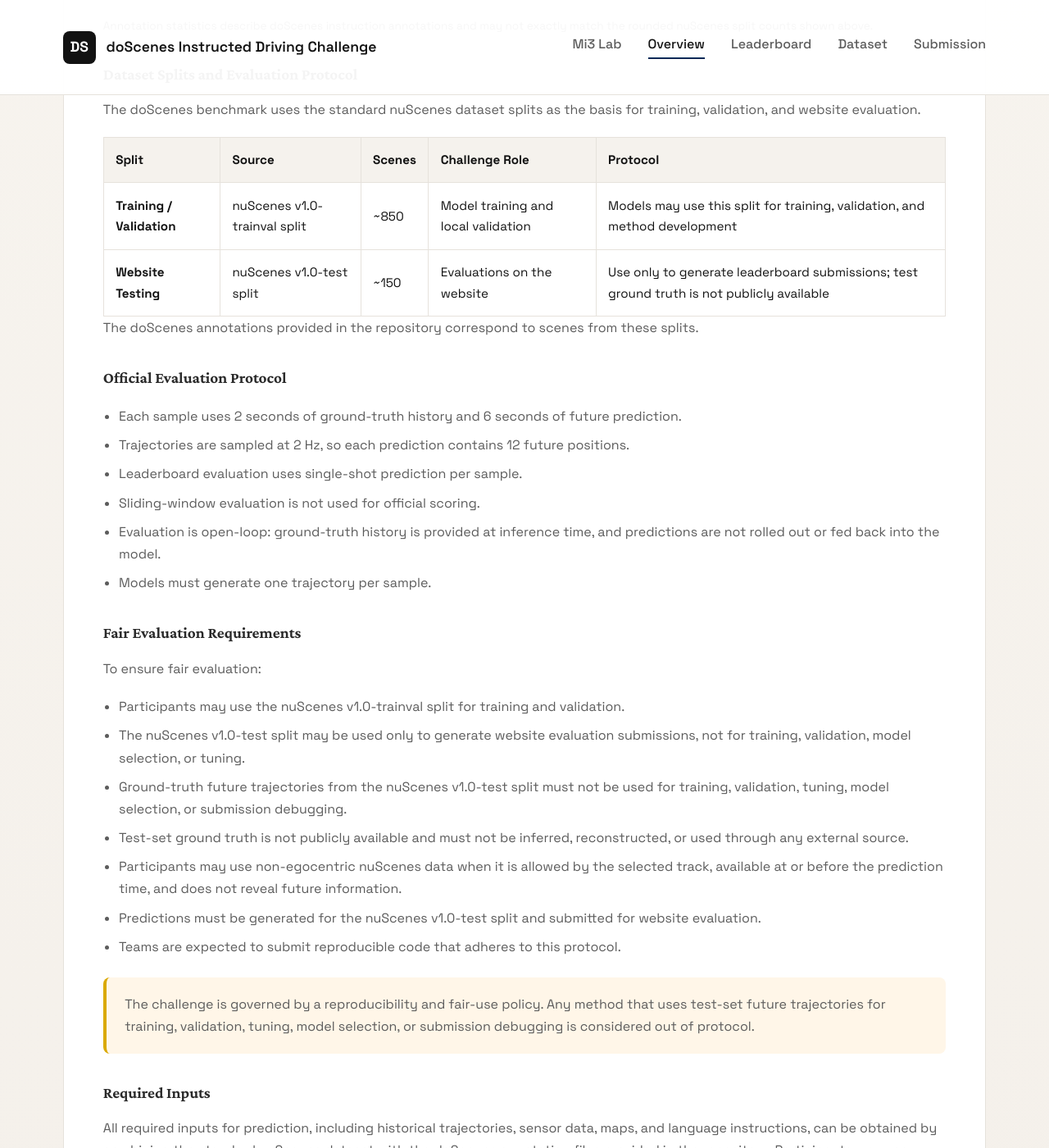
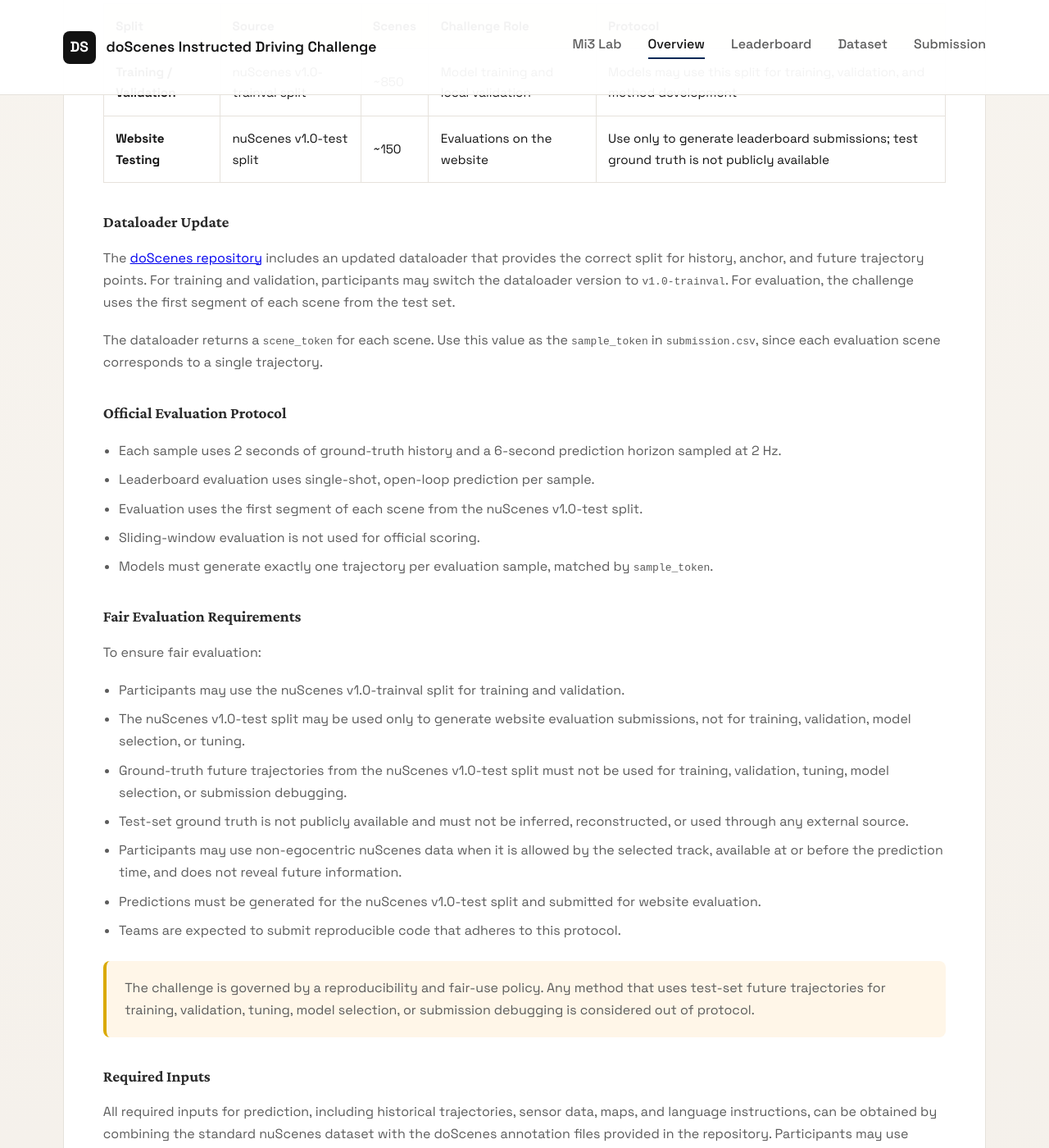
Before and after one commit to Mi3-Lab/mi3-lab.github.io, a Jekyll site: the page doScenes_challenge.html, which Jekyll copies as it is, in a window 1280 px wide and 1400 px high, scrolled down 6076 px. Shown: the whole window at 82% size. Built offline with Jekyll 4.4.1, drawn with Linux system fonts in a browser that asks for light colours; some of the changed text lies outside the part shown.

Commit message:
Update doScenes challenge submission details

```diff
--- a/doScenes_challenge.html
+++ b/doScenes_challenge.html
@@ -805,13 +805,6 @@
                         <li><strong>Quantify the instruction benefit:</strong> Measure the gap between history-only and instruction-conditioned prediction, providing motivation for human-in-the-loop autonomy systems.</li>
                         <li><strong>Build community:</strong> Foster collaboration between the computer vision, NLP, and autonomous driving research communities.</li>
                     </ol>
-                    <p>We hypothesize that instruction-conditioned models will show significant improvements over history-only baselines, particularly for:</p>
-                    <ul>
-                        <li>Ambiguous scenarios where multiple future trajectories are plausible</li>
-                        <li>Complex maneuvers requiring multi-step planning</li>
-                        <li>Rare or unusual driving situations</li>
-                    </ul>
-
                     <h2 id="leaderboard">Leaderboard</h2>
                     <p>Test-set leaderboard for instruction-conditioned trajectory prediction. Baselines are listed first.</p>
 
@@ -880,9 +873,8 @@
                     </ul>
                     <p>
                         The diversity of annotators ensures that models must handle natural variation in instruction phrasing, rather
-                        than memorizing specific templates. If multiple instructions are available for a scene, each instruction
-                        annotation is treated as a separate evaluation sample; participants submit one prediction for each
-                        instruction sample.
+                        than memorizing specific templates. For leaderboard evaluation, each test scene corresponds to one
+                        trajectory prediction from the first scene segment, matched using the scene's <code>scene_token</code>.
                     </p>
 
                     <h3>Dataset Statistics</h3>
@@ -1022,17 +1014,26 @@
                         </tbody>
                     </table>
 
+                    <h3>Dataloader Update</h3>
                     <p>
-                        The doScenes annotations provided in the repository correspond to scenes from these splits.
+                        The <a href="https://github.com/rossgreer/doScenes" target="_blank" rel="noopener">doScenes repository</a>
+                        includes an updated dataloader that provides the correct split for history, anchor, and future
+                        trajectory points. For training and validation, participants may switch the dataloader version to
+                        <code>v1.0-trainval</code>. For evaluation, the challenge uses the first segment of each scene from
+                        the test set.
+                    </p>
+                    <p>
+                        The dataloader returns a <code>scene_token</code> for each scene. Use this value as the
+                        <code>sample_token</code> in <code>submission.csv</code>, since each evaluation scene corresponds
+                        to a single trajectory.
                     </p>
                     <h3>Official Evaluation Protocol</h3>
                     <ul>
-                        <li>Each sample uses 2 seconds of ground-truth history and 6 seconds of future prediction.</li>
-                        <li>Trajectories are sampled at 2 Hz, so each prediction contains 12 future positions.</li>
-                        <li>Leaderboard evaluation uses single-shot prediction per sample.</li>
+                        <li>Each sample uses 2 seconds of ground-truth history and a 6-second prediction horizon sampled at 2 Hz.</li>
+                        <li>Leaderboard evaluation uses single-shot, open-loop prediction per sample.</li>
+                        <li>Evaluation uses the first segment of each scene from the nuScenes v1.0-test split.</li>
                         <li>Sliding-window evaluation is not used for official scoring.</li>
-                        <li>Evaluation is open-loop: ground-truth history is provided at inference time, and predictions are not rolled out or fed back into the model.</li>
-                        <li>Models must generate one trajectory per sample.</li>
+                        <li>Models must generate exactly one trajectory per evaluation sample, matched by <code>sample_token</code>.</li>
                     </ul>
 
                     <h3>Fair Evaluation Requirements</h3>
@@ -1061,11 +1062,6 @@
                         allowed by the selected track, provided the inputs are available at or before the prediction time and
                         do not leak future information.
                     </p>
-                    <p>
-                        Regardless of input representation, submission coordinates must be ego-centric coordinates in meters,
-                        expressed in the sample-time ego frame. The x-axis points forward from the ego vehicle and the y-axis
-                        points left. All submitted trajectories must follow this same coordinate convention.
-                    </p>
 
                     <h2 id="submission">Submission Instructions</h2>
 
@@ -1073,8 +1069,29 @@
                     <div class="hero-buttons" style="margin-top: 1.5rem;">
                         <a href="https://forms.gle/GsewyaxnjectySYV7" class="btn-primary" target="_blank" rel="noopener">Submit Here</a>
                     </div>
+                    <h3>Submission CSV Format</h3>
+                    <p>
+                        Prediction files must be named <code>submission.csv</code>. Each evaluation sample must have exactly
+                        one corresponding prediction row, and predictions are matched using <code>sample_token</code>.
+                    </p>
+                    <p>
+                        The required CSV header is:
+                    </p>
+                    <pre><code>sample_token,x1,y1,x2,y2,...,x12,y12</code></pre>
+                    <p>
+                        The <code>sample_token</code> uniquely identifies each evaluation instance. When using the updated
+                        doScenes dataloader, use the returned <code>scene_token</code> as the <code>sample_token</code>,
+                        since each evaluation scene corresponds to a single trajectory.
+                    </p>
+                    <p>
+                        Coordinates <code>(x_t, y_t)</code> represent the predicted 2D ego-vehicle position at each future
+                        timestep. The prediction horizon is 6 seconds at 2 Hz, for 12 total timesteps. All coordinates must be
+                        expressed in meters in the ego vehicle coordinate frame at prediction time <code>t = 0</code>, where
+                        the x-axis points forward and the y-axis points left.
+                    </p>
                     <h3>Submission Checklist</h3>
                     <ul>
+                        <li><code>submission.csv</code> with one row per evaluation sample and columns <code>sample_token,x1,y1,x2,y2,...,x12,y12</code>.</li>
                         <li>ADE for the instruction-conditioned model, ADE for the baseline, and &Delta;ADE.</li>
                         <li>Public code repository link</li>
                         <li>Paper PDF link</li>
@@ -1137,10 +1154,8 @@
                         <details>
                             <summary>What is the official leaderboard evaluation protocol?</summary>
                             <p>
-                                Leaderboard evaluation uses single-shot, open-loop prediction. Each sample provides 2 seconds
-                                of ground-truth history, and models submit one 6-second future trajectory with 12 positions
-                                sampled at 2 Hz. Sliding-window evaluation and rollout-based closed-loop evaluation are not
-                                used for official scoring.
+                                Leaderboard evaluation uses single-shot, open-loop prediction on the first segment of each
+                                nuScenes v1.0-test scene. See the Official Evaluation Protocol section for the full setup.
                             </p>
                         </details>
                         <details>
@@ -1171,8 +1186,9 @@
                         <details>
                             <summary>What do I need to include with my submission?</summary>
                             <p>
-                                Submissions should include a prediction CSV file, a public code repository link, and a paper PDF
-                                link. Participants must also report instruction-conditioned ADE, baseline ADE, and &Delta;ADE.
+                                Submissions should include a prediction CSV file named <code>submission.csv</code>, a public
+                                code repository link, and a paper PDF link. Participants must also report
+                                instruction-conditioned ADE, baseline ADE, and &Delta;ADE.
                             </p>
                         </details>
                         <details>
@@ -1189,23 +1205,24 @@
                         <details>
                             <summary>Which coordinate system should submissions use?</summary>
                             <p>
-                                Submissions must use ego-centric coordinates in meters, expressed in the sample-time ego frame:
-                                x points forward from the ego vehicle and y points left. Every submitted trajectory must use
-                                this convention.
+                                Use ego-centric coordinates in meters, expressed in the sample-time ego frame. The exact
+                                convention is listed in the Submission CSV Format section.
                             </p>
                         </details>
                         <details>
                             <summary>How are multiple instructions for one scene handled?</summary>
                             <p>
-                                Each instruction annotation is treated as a separate evaluation sample. Models should submit one
-                                predicted trajectory for each instruction sample.
+                                For leaderboard evaluation, each scene corresponds to a single trajectory from the first segment
+                                of the test-set scene. When using the dataloader, use the returned <code>scene_token</code> as
+                                the <code>sample_token</code> and submit one predicted trajectory for each evaluation scene.
                             </p>
                         </details>
                         <details>
                             <summary>How do I get started with the doScenes dataset?</summary>
                             <p>
-                                A reference dataloader is available inside the doScenes repository to help participants get
-                                started with loading the annotations together with the underlying nuScenes data.
+                                Use the updated dataloader in the <a href="https://github.com/rossgreer/doScenes" target="_blank" rel="noopener">doScenes repository</a>.
+                                It provides the history, anchor, and future trajectory split and returns the
+                                <code>scene_token</code> needed for submission rows.
                             </p>
                         </details>
                         <details>
```
Also changed, not shown: other parts of doScenes_challenge.html (+2 -2 lines).
